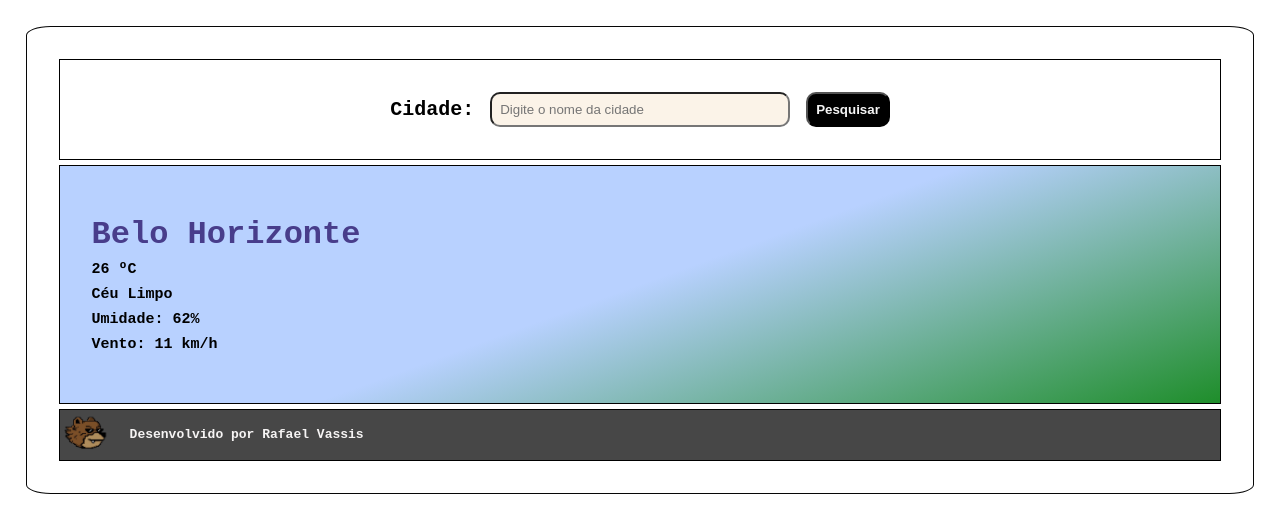
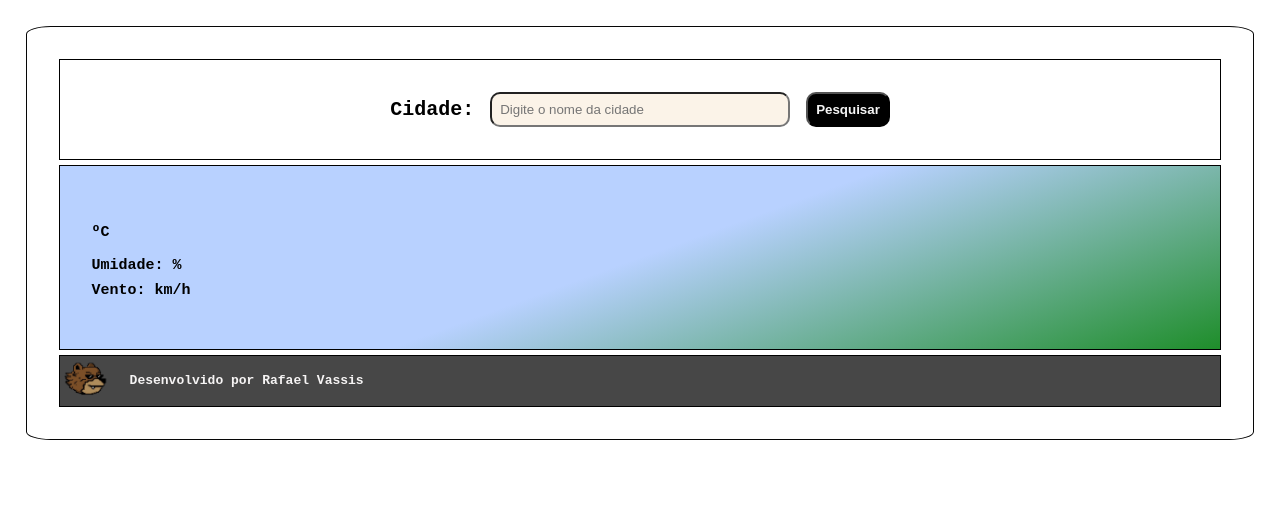
Before and after one commit to rafaelvassis/clima-agora, a React (Vite) app: page / in a window 1280 px wide. Shown: the top 532 px of the page. Built offline with nearby package versions, Linux system fonts and the light colour scheme.

Commit message:
refatora componente WeatherCard para receber props dinâmicas de clima

```diff
--- a/src/components/WeatherCard/WeatherCard.tsx
+++ b/src/components/WeatherCard/WeatherCard.tsx
@@ -1,13 +1,26 @@
 import "./WeatherCard.css";
 
-export function WeatherCard() {
+type WeatherCardProps = {
+  cityName: string;
+  temperature: string;
+  weatherDescription: string;
+  humidity: string;
+  windSpeed: string;
+};
+export function WeatherCard({
+  cityName,
+  temperature,
+  weatherDescription,
+  humidity,
+  windSpeed,
+}: WeatherCardProps) {
   return (
     <div className="weatherCard_container">
-      <h2>Belo Horizonte</h2>
-      <p>26 ºC</p>
-      <p>Céu Limpo</p>
-      <p>Umidade: 62%</p>
-      <p>Vento: 11 km/h</p>
+      <h2>{cityName}</h2>
+      <p>{temperature} ºC</p>
+      <p>{weatherDescription}</p>
+      <p>Umidade: {humidity}%</p>
+      <p>Vento: {windSpeed} km/h</p>
     </div>
   );
 }
```
